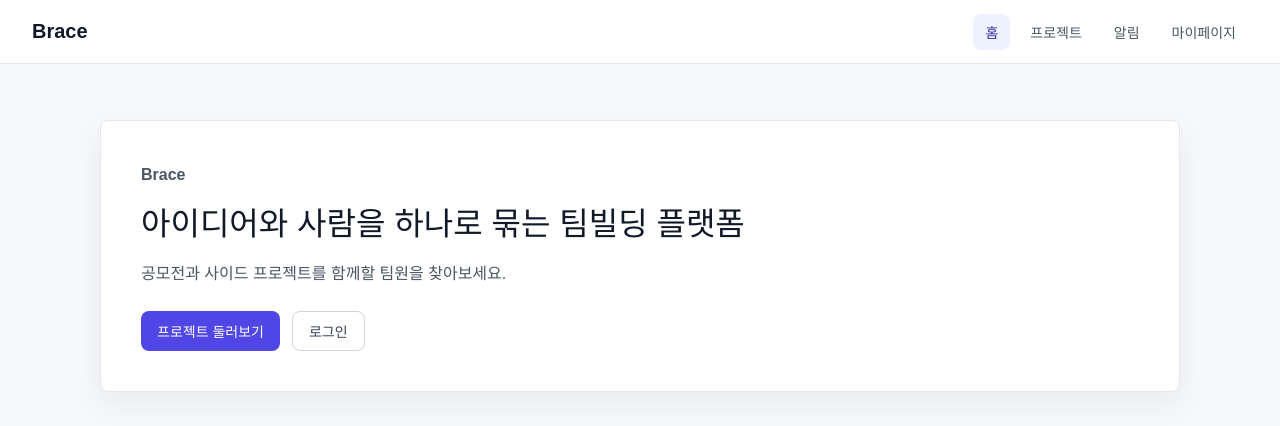
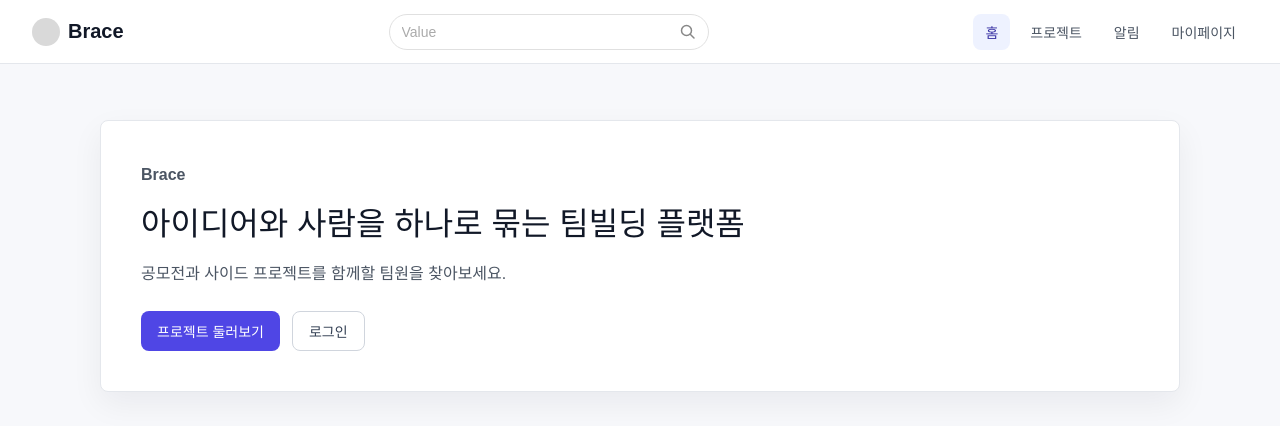
Before and after one commit to B-race/Brace-FE, a React (Vite) app: page / in a window 1280 px wide. Shown: the top 426 px of the page. Built offline with nearby package versions, Linux system fonts and the light colour scheme.

Commit message:
chore: 상세 페이지 UI 수정 (#3)

```diff
--- a/src/pages/projects/projectsRegister.tsx
+++ b/src/pages/projects/projectsRegister.tsx
@@ -15,66 +15,28 @@ const ProjectsRegister: React.FC = () => {
   const navigate = useNavigate();
 
   return (
-    <div className="page">
-      {/* GNB */}
-      <header className="gnb">
-        <div className="gnb__logo">
-          <div className="gnb__logo-icon" />
-          <span className="gnb__logo-text">Brace</span>
-        </div>
-        <nav className="gnb__nav">
-          <a href="#" className="gnb__nav-link">모집하기</a>
-          <a href="#" className="gnb__nav-link">마이페이지</a>
-        </nav>
-      </header>
+    <div className="pr-wrap">
+      <div className="pr-card">
+        <h1 className="pr-card__title">프로젝트 등록</h1>
+        <p className="pr-card__subtitle">페이지에서 이탈할 시 진행상황이 초기화됩니다.</p>
 
-      {/* Main Content */}
-      <main className="main">
-        <div className="card">
-          <h1 className="card__title">프로젝트 등록</h1>
-          <p className="card__subtitle">아이디어의 팀원을 모집할 내용을 단계별로 입력해 주세요.</p>
-
-          {/* Action Buttons */}
-          <div className="card__actions">
-            <button className="btn btn--outline">도움말</button>
-            <button
-              className="btn btn--primary"
-              onClick={() => navigate(ROUTES.PROJECT_NEW)}
-            >
-              저장하기
-            </button>
-          </div>
-
-          {/* Stepper */}
-          <div className="stepper">
+        {/* 스텝퍼 */}
+        <div className="pr-stepper">
           {steps.map((step) => (
             <button
               key={step.id}
-                className={`stepper__step ${currentStep === step.id ? "stepper__step--active" : ""}`}
+              className={`pr-stepper__step ${currentStep === step.id ? "pr-stepper__step--active" : ""}`}
               onClick={() => {
                 setCurrentStep(step.id);
                 navigate(ROUTES.PROJECT_NEW);
               }}
             >
-                <span className="stepper__step-number">{step.id}</span>
-                <span className="stepper__step-label">{step.label}</span>
+              <span className="pr-stepper__number">{step.id}</span>
+              <span className="pr-stepper__label">{step.label}</span>
             </button>
           ))}
         </div>
       </div>
-      </main>
-
-      {/* Footer */}
-      <footer className="footer">
-        <div className="footer__inner">
-          <span className="footer__copy">© Brace</span>
-          <nav className="footer__nav">
-            <a href="#" className="footer__nav-link">문의</a>
-            <a href="#" className="footer__nav-link">이용 약관</a>
-            <a href="#" className="footer__nav-link">개인정보 처리방침</a>
-          </nav>
-        </div>
-      </footer>
     </div>
   );
 };
--- a/src/shared/components/layout/AppLayout.tsx
+++ b/src/shared/components/layout/AppLayout.tsx
@@ -1,5 +1,7 @@
 import { NavLink, Outlet } from "react-router-dom";
+import { useState } from "react";
 import { ROUTES } from "../../constants/routes";
+import "../../../styles/appLayout.css";
 
 const navigationItems = [
   { label: "홈", to: ROUTES.HOME },
@@ -8,25 +10,38 @@ const navigationItems = [
   { label: "마이페이지", to: ROUTES.MYPAGE },
 ];
 
-export const AppLayout = () => (
+export const AppLayout = () => {
+  const [search, setSearch] = useState("");
+
+  return (
     <div className="app-shell">
       <header className="app-header">
-      <NavLink
-        className="app-logo"
-        to={ROUTES.HOME}
-      >
+        <NavLink className="app-logo" to={ROUTES.HOME}>
+          <div className="app-logo__icon" />
           Brace
         </NavLink>
-      <nav
-        className="app-nav"
-        aria-label="주요 메뉴"
-      >
+
+        <div className="app-search">
+          <input
+            className="app-search__input"
+            type="text"
+            placeholder="Value"
+            value={search}
+            onChange={e => setSearch(e.target.value)}
+          />
+          <button className="app-search__btn" aria-label="검색">
+            <svg width="16" height="16" viewBox="0 0 16 16" fill="none">
+              <circle cx="6.5" cy="6.5" r="5" stroke="#888" strokeWidth="1.5" />
+              <path d="M10.5 10.5L14 14" stroke="#888" strokeWidth="1.5" strokeLinecap="round" />
+            </svg>
+          </button>
+        </div>
+
+        <nav className="app-nav" aria-label="주요 메뉴">
           {navigationItems.map((item) => (
             <NavLink
               key={item.to}
-            className={({ isActive }) =>
-              isActive ? "app-nav-link active" : "app-nav-link"
-            }
+              className={({ isActive }) => isActive ? "app-nav-link active" : "app-nav-link"}
               to={item.to}
             >
               {item.label}
@@ -34,8 +49,10 @@ export const AppLayout = () => (
           ))}
         </nav>
       </header>
+
       <main className="app-main">
         <Outlet />
       </main>
     </div>
   );
+};
--- /dev/null
+++ b/src/styles/appLayout.css
@@ -0,0 +1,117 @@
+/* =====================
+   App Shell
+   ===================== */
+.app-shell {
+  min-height: 100vh;
+  display: flex;
+  flex-direction: column;
+  background: #f7f8fb;
+}
+
+/* =====================
+   Header
+   ===================== */
+.app-header {
+  position: fixed;
+  top: 0;
+  left: 0;
+  right: 0;
+  height: 60px;
+  display: flex;
+  align-items: center;
+  justify-content: space-between;
+  padding: 0 40px;
+  background: #ffffff;
+  border-bottom: 1px solid #e5e5e5;
+  z-index: 100;
+  gap: 24px;
+}
+
+/* 로고 */
+.app-logo {
+  display: flex;
+  align-items: center;
+  gap: 8px;
+  text-decoration: none;
+  color: #111111;
+  font-size: 16px;
+  font-weight: 700;
+  flex-shrink: 0;
+}
+
+.app-logo__icon {
+  width: 28px;
+  height: 28px;
+  border-radius: 50%;
+  background: #d9d9d9;
+  flex-shrink: 0;
+}
+
+/* 검색바 */
+.app-search {
+  display: flex;
+  align-items: center;
+  flex: 1;
+  max-width: 320px;
+  height: 36px;
+  border: 1px solid #e0e0e0;
+  border-radius: 20px;
+  background: #ffffff;
+  padding: 0 12px;
+  gap: 8px;
+}
+
+.app-search__input {
+  flex: 1;
+  border: none;
+  outline: none;
+  font-size: 14px;
+  color: #111111;
+  background: transparent;
+  font-family: inherit;
+}
+
+.app-search__input::placeholder { color: #aaaaaa; }
+
+.app-search__btn {
+  display: flex;
+  align-items: center;
+  justify-content: center;
+  background: none;
+  border: none;
+  cursor: pointer;
+  padding: 0;
+  flex-shrink: 0;
+}
+
+/* 네비게이션 */
+.app-nav {
+  display: flex;
+  align-items: center;
+  gap: 28px;
+  flex-shrink: 0;
+}
+
+.app-nav-link {
+  font-size: 14px;
+  color: #888888;
+  text-decoration: none;
+  transition: color 0.15s;
+  font-weight: 400;
+}
+
+.app-nav-link:hover { color: #111111; }
+
+.app-nav-link.active {
+  color: #111111;
+  font-weight: 600;
+}
+
+/* =====================
+   Main
+   ===================== */
+.app-main {
+  margin-top: 60px;
+  flex: 1;
+  background: #f7f8fb;
+}
--- a/src/styles/projectsRegister.css
+++ b/src/styles/projectsRegister.css
@@ -234,8 +234,9 @@ body {
   display: flex;
   flex-direction: column;
   gap: 60px;
-  border: 1px solid #e5e5e5;
+  background: #ffffff;
   border-radius: 12px;
+  box-shadow: 0 1px 4px rgba(0,0,0,0.06);
 }
 
 .step-header {
@@ -714,3 +715,153 @@ body {
   color: #999999;
   text-align: center;
 }
+
+/* =====================
+   ProjectsRegister (진입 페이지)
+   ===================== */
+.pr-wrap {
+  display: flex;
+  justify-content: center;
+  align-items: flex-start;
+  padding: 60px 40px;
+}
+
+.pr-card {
+  width: 100%;
+  max-width: 680px;
+  padding: 60px 40px;
+  display: flex;
+  flex-direction: column;
+  align-items: center;
+  gap: 20px;
+}
+
+.pr-card__title {
+  font-size: 28px;
+  font-weight: 700;
+  letter-spacing: -0.02em;
+  color: #111111;
+}
+
+.pr-card__subtitle {
+  font-size: 14px;
+  color: #888888;
+  text-align: center;
+}
+
+.pr-stepper {
+  display: flex;
+  align-items: center;
+  gap: 8px;
+  margin-top: 4px;
+}
+
+.pr-stepper__step {
+  display: flex;
+  align-items: center;
+  gap: 5px;
+  padding: 5px 12px;
+  border-radius: 20px;
+  border: none;
+  background: transparent;
+  cursor: pointer;
+  font-family: inherit;
+  transition: background 0.15s;
+}
+
+.pr-stepper__step:hover { background: #f0f0f0; }
+
+.pr-stepper__number,
+.pr-stepper__label {
+  font-size: 12px;
+  color: #999999;
+  letter-spacing: -0.01em;
+}
+
+.pr-stepper__step--active .pr-stepper__number,
+.pr-stepper__step--active .pr-stepper__label {
+  color: #111111;
+  font-weight: 600;
+}
+
+/* =====================
+   ProjectCreatePage (pc-)
+   ===================== */
+.pc-wrap {
+  display: flex;
+  flex-direction: column;
+  min-height: 100%;
+  background: #f7f8fb;
+}
+
+/* 상단 헤더 */
+.pc-header {
+  display: flex;
+  flex-direction: column;
+  align-items: center;
+  padding: 56px 40px 32px;
+  background: #f7f8fb;
+  gap: 12px;
+}
+
+.pc-header__title {
+  font-size: 28px;
+  font-weight: 700;
+  letter-spacing: -0.02em;
+  color: #111111;
+}
+
+.pc-header__subtitle {
+  font-size: 14px;
+  color: #888888;
+}
+
+/* 스텝퍼 */
+.pc-stepper {
+  display: flex;
+  align-items: center;
+  gap: 8px;
+  margin-top: 4px;
+}
+
+.pc-stepper__step {
+  display: flex;
+  align-items: center;
+  gap: 5px;
+  padding: 6px 14px;
+  border-radius: 20px;
+  border: 1px solid transparent;
+  background: transparent;
+  cursor: pointer;
+  font-family: inherit;
+  transition: background 0.15s;
+}
+
+.pc-stepper__step:hover { background: #eeeeee; }
+
+.pc-stepper__step--active {
+  border-color: #c8a84b;
+  background: transparent;
+}
+
+.pc-stepper__number,
+.pc-stepper__label {
+  font-size: 13px;
+  color: #aaaaaa;
+  letter-spacing: -0.01em;
+}
+
+.pc-stepper__step--active .pc-stepper__number,
+.pc-stepper__step--active .pc-stepper__label {
+  color: #111111;
+  font-weight: 600;
+}
+
+/* 콘텐츠 영역 */
+.pc-content {
+  flex: 1;
+  padding: 0 40px 60px;
+  max-width: 1220px;
+  width: 100%;
+  margin: 0 auto;
+}
```
Also changed, not shown: src/pages/projects/ProjectCreatePage.tsx (+25 -44 lines). Lines whose indentation alone changed are shown as unchanged.
